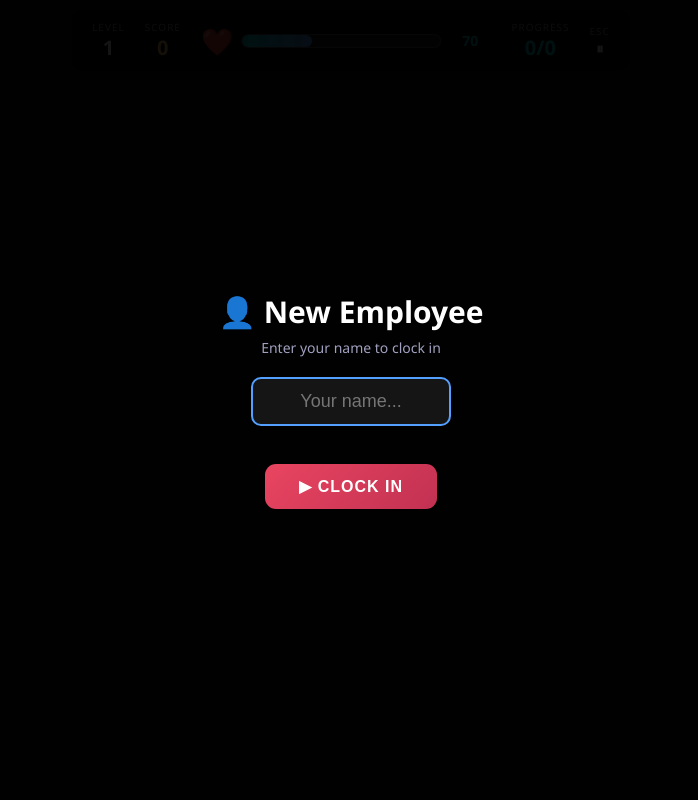
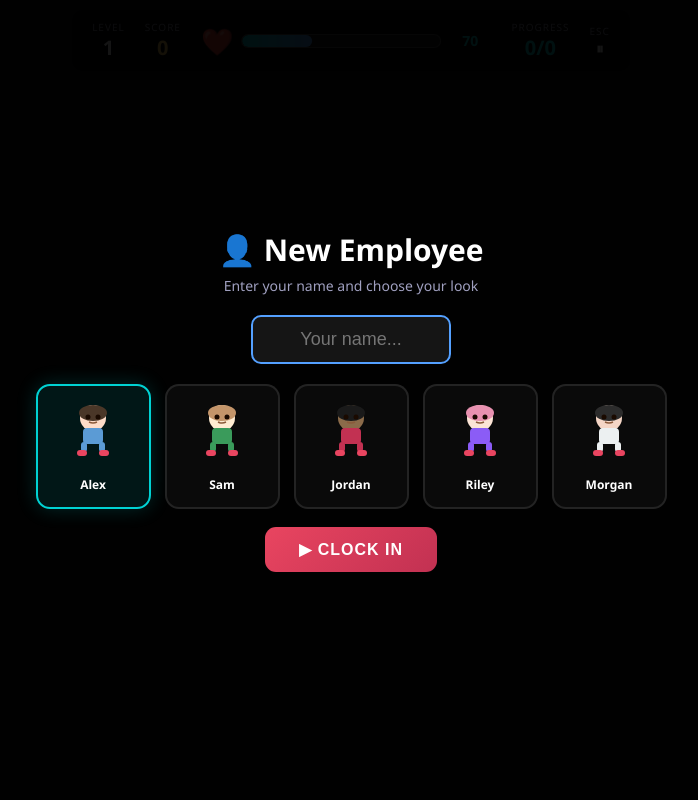
Before and after one commit to mimozamaliqi111-code/AveHR, a Flask app: page / in a window 1280 px wide. Shown: the whole page, without its empty margins (289-987 px from the left). Run offline with Flask 2, Linux system fonts and the light colour scheme.

Commit message:
Revert "Remove character selection, single default character"
This reverts commit 064e135b5b54187f156dc52d76fe6be12945d782.

```diff
--- a/templates/game.html
+++ b/templates/game.html
@@ -82,8 +82,9 @@ canvas{display:block;position:absolute;top:50%;left:50%;transform:translate(-50%
   <!-- Setup -->
   <div class="ov" id="setup">
     <h2>👤 New Employee</h2>
-    <div class="sub">Enter your name to clock in</div>
+    <div class="sub">Enter your name and choose your look</div>
     <div class="name-row"><input id="name-in" placeholder="Your name..." maxlength="16" autofocus></div>
+    <div class="char-grid" id="cg"></div>
     <button class="btn bp" onclick="confirmSetup()" style="margin-top:18px">▶ CLOCK IN</button>
   </div>
 
@@ -101,10 +102,12 @@ canvas{display:block;position:absolute;top:50%;left:50%;transform:translate(-50%
 <script>
 var c=document.getElementById('c'),ctx=c.getContext('2d'),W=800,H=600;c.width=W;c.height=H;
 
-var CH={h:'#4a3728',sk:'#fddcc8',sh:'#5b9bd5'};
-var pn='';
+var CHARS=[{id:0,n:'Alex',h:'#4a3728',sk:'#fddcc8',sh:'#5b9bd5'},{id:1,n:'Sam',h:'#c4956a',sk:'#ffecd2',sh:'#3a9b5b'},{id:2,n:'Jordan',h:'#1a1a1a',sk:'#8b6b4a',sh:'#c23152'},{id:3,n:'Riley',h:'#e891b0',sk:'#fce4d6',sh:'#8b5cf6'},{id:4,n:'Morgan',h:'#2c2c2c',sk:'#f5d6c6',sh:'#ecf0f1'}];
+var sc=0,pn='';
 
+function bCG(){var h='';CHARS.forEach(function(c,i){h+='<div class="cc'+(i===sc?' sel':'')+'" onclick="sc='+i+';bCG()"><svg width="60" height="65"><circle cx="30" cy="18" r="13" fill="'+c.sk+'"/><ellipse cx="30" cy="13" rx="14" ry="8" fill="'+c.h+'"/><circle cx="25" cy="17" r="2.5" fill="#1a0a00"/><circle cx="35" cy="17" r="2.5" fill="#1a0a00"/><path d="M26 22 Q30 24 34 22" stroke="#8b5a3a" stroke-width="1.5" fill="none"/><rect x="20" y="28" width="20" height="16" rx="4" fill="'+c.sh+'"/><rect x="18" y="42" width="6" height="10" rx="3" fill="'+c.sh+'"/><rect x="36" y="42" width="6" height="10" rx="3" fill="'+c.sh+'"/><rect x="14" y="50" width="10" height="6" rx="3" fill="#e94560"/><rect x="36" y="50" width="10" height="6" rx="3" fill="#e94560"/></svg><div class="cn">'+c.n+'</div></div>'});document.getElementById('cg').innerHTML=h}
 function confirmSetup(){var n=document.getElementById('name-in').value.trim();if(!n||n.length<2){document.getElementById('name-in').style.borderColor='#e94560';setTimeout(function(){document.getElementById('name-in').style.borderColor=''},1500);return}pn=n;document.getElementById('setup').classList.add('hid');sL(0)}
+bCG();
 
 var G={started:!1,lv:0,sc:0,paused:!1,px:400,py:300,ang:0,spd:0,sprint:!1,hr:70,thr:70,hht:0,hid:!1,mx:100,my:100,ms:1.5,ma:0,mst:'patrol',mcd:0,pt:{x:400,y:300},items:[],col:0,tot:0,hs:[],obj:'',k:{w:!1,a:!1,s:!1,d:!1,sh:!1,sp:!1,spw:!1,esc:!1,escw:!1},go:!1,gw:!1,br:!1,bp:0,bt:0,bs:0,bn:3,mz:null,mcs:0,ki:null,doors:[],doorItems:[],compParts:[],shelfItems:[],shelfSlots:[],mp:'',mt:0,coworkers:[],orders:[],cameras:[],dragItem:null,dragOX:0,dragOY:0,mouseX:0,mouseY:0,mouseDown:!1};
 
@@ -281,7 +284,7 @@ function no(m,t){var s=document.getElementById('st');s.textContent=m;if(t==='dg'
 function dr(){
   ctx.clearRect(0,0,W,H);ctx.fillStyle='#16162a';ctx.fillRect(0,0,W,H);
   ctx.strokeStyle='rgba(255,255,255,.025)';for(var x=0;x<W;x+=50){ctx.beginPath();ctx.moveTo(x,0);ctx.lineTo(x,H);ctx.stroke()}for(var y=0;y<H;y+=50){ctx.beginPath();ctx.moveTo(0,y);ctx.lineTo(W,y);ctx.stroke()}
-  var L=LV[G.lv],ch=CH,closeMon=!1;
+  var L=LV[G.lv],ch=CHARS[sc],closeMon=!1;
 
   // Maze walls
   if(L.n==='🗺️ Maze Exit'&&G.mz){var cs=G.mcs;for(var my=0;my<G.mz.length;my++)for(var mx=0;mx<G.mz[0].length;mx++)if(G.mz[my][mx]===0){ctx.fillStyle='#2d3436';ctx.fillRect(mx*cs,my*cs,cs,cs);ctx.strokeStyle='#3d3d4d';ctx.strokeRect(mx*cs,my*cs,cs,cs)}}
```
